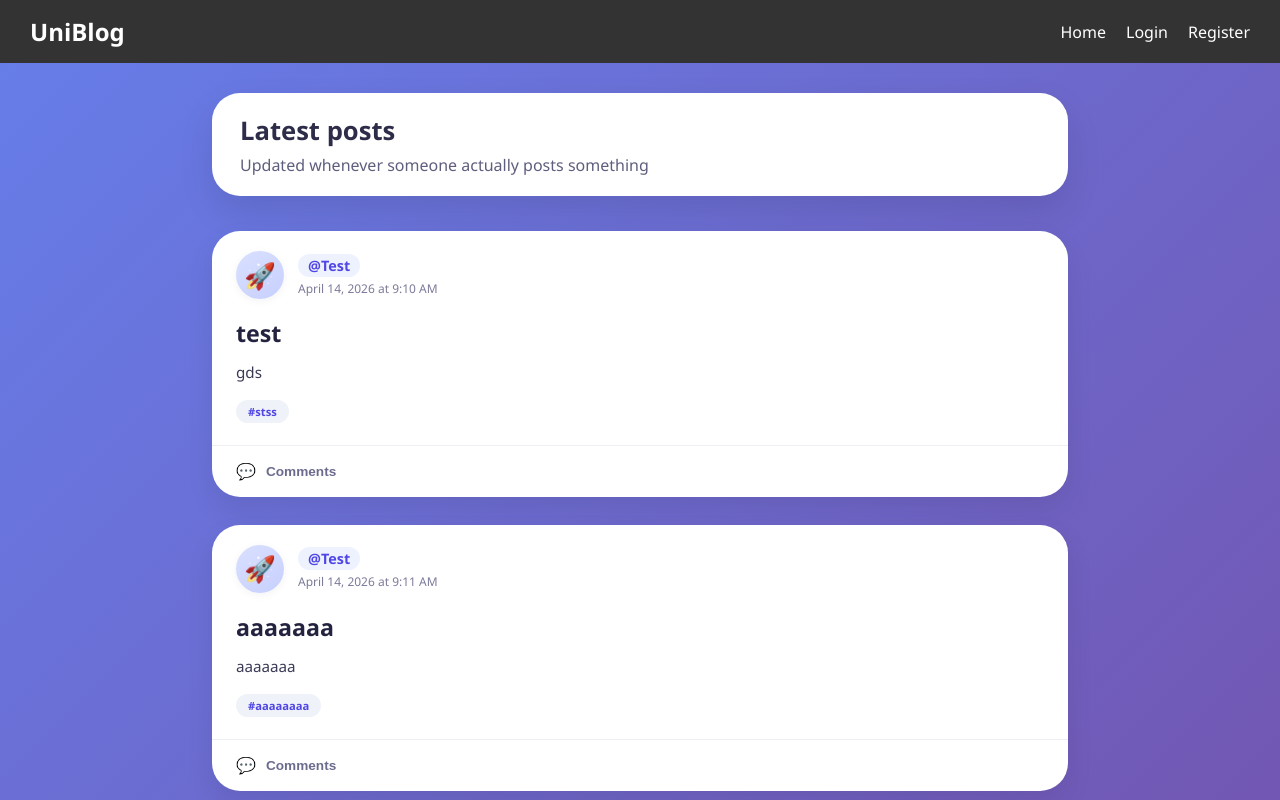
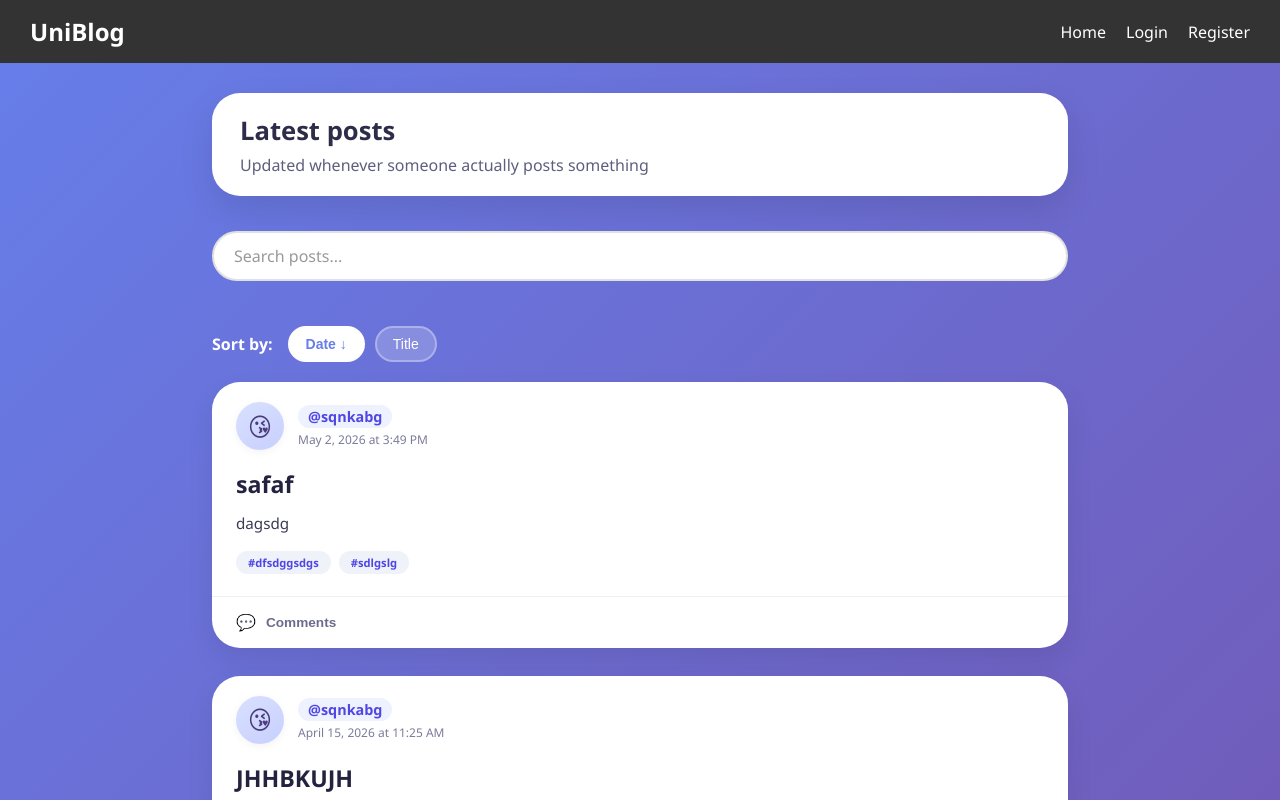
Before and after one commit to SqnkaBG/uniblog, a React (Create React App) app: page / in a window 1280 px wide. Shown: the top 800 px of the page. Built offline with nearby package versions, Linux system fonts and the light colour scheme; data requests are answered from the project's data file; the HTML template or start-up script is replaced by a standard one.

Commit message:
Added sorting, searching and cookies

```diff
--- a/package.json
+++ b/package.json
@@ -7,6 +7,7 @@
     "@testing-library/jest-dom": "^6.9.1",
     "@testing-library/react": "^16.3.2",
     "@testing-library/user-event": "^13.5.0",
+    "js-cookie": "^3.0.5",
     "json-server": "^1.0.0-beta.15",
     "react": "^19.2.4",
     "react-dom": "^19.2.4",
--- a/src/App.js
+++ b/src/App.js
@@ -7,6 +7,7 @@ import MyProfile from "./pages/my-profile";
 import Footer from "./components/footer";
 import HomePage from "./pages/home";
 import AddPost from "./pages/addPost";
+import Cookies from "js-cookie";
 
 //install json server: npm install -g json-server
 //start json server - json-server --watch src/db/db.json --port 3002
@@ -18,11 +19,12 @@ const App = () => {
   const [userId, setUserId] = useState("");
   const [username, setUsername] = useState("");
   const checkLoginState = () => {
-    const loginState = localStorage.getItem("isLoggedIn");
+    const loginState = Cookies.get("isLoggedIn");
+
     if (loginState) {
       setIsLoggedIn(true);
-      setUsername(localStorage.getItem("username"));
-      setUserId(localStorage.getItem("userID"));
+      setUsername(Cookies.get("username"));
+      setUserId(Cookies.get("userID"));
     }
   };
   useState(checkLoginState, []);
--- a/src/components/navbar.js
+++ b/src/components/navbar.js
@@ -1,6 +1,7 @@
 import { Link, useNavigate } from "react-router-dom";
 import { LoginContext } from "../App";
 import { useContext } from "react";
+import Cookies from "js-cookie";
 
 function NavigationBar() {
   const { isLoggedIn, setIsLoggedIn, userId, setUserId } =
@@ -9,9 +10,9 @@ function NavigationBar() {
 
   const handleLogout = () => {
     setIsLoggedIn(false);
-    localStorage.removeItem("isLoggedIn");
-    localStorage.removeItem("userID");
-    localStorage.removeItem("username");
+    Cookies.remove("isLoggedIn", { path: "/" });
+    Cookies.remove("userID", { path: "/" });
+    Cookies.remove("username", { path: "/" });
     setUserId("");
     navigate("/");
   };
--- a/src/db/db.json
+++ b/src/db/db.json
@@ -17,10 +17,11 @@
       "email": "258knr@unibit.bg",
       "password": "P@rola123456",
       "username": "sqnkabg",
-      "avatar": "😉",
-      "bio": "Супер",
+      "avatar": "😘",
+      "bio": "asfaf",
       "posts": [
-        "_C8ArbZC"
+        "_C8ArbZC",
+        "KjSl0lzu"
       ],
       "id": "p3EZEJA",
       "comments": [
@@ -90,17 +91,30 @@
       ],
       "comments": [],
       "id": "7ZPWJ6x"
+    },
+    {
+      "postKey": "KjSl0lzu",
+      "userID": "p3EZEJA",
+      "date": "2026-05-02T15:49:20.649Z",
+      "title": "safaf",
+      "body": "dagsdg",
+      "tags": [
+        "#dfsdggsdgs",
+        "#sdlgslg"
+      ],
+      "comments": [],
+      "id": "QyKMKJ_"
     }
   ],
   "comments": [
     {
       "postId": "D2-kYIC8qSg",
       "userId": "p3EZEJA",
-      "body": "asfasf1",
+      "body": "sa",
       "date": "2026-04-17T04:23:04.859Z",
       "id": 1,
       "edited": true,
-      "editDate": "2026-04-17T04:24:44.931Z"
+      "editDate": "2026-05-02T15:48:43.061Z"
     },
     {
       "postId": "D2-kYIC8qSg",
--- a/src/pages/home.css
+++ b/src/pages/home.css
@@ -264,3 +264,88 @@ body {
     justify-content: center;
   }
 }
+/* Search Container */
+.search-container {
+  position: relative;
+  margin-bottom: 20px;
+  width: 100%;
+}
+
+.search-input {
+  width: 100%;
+  padding: 12px 40px 12px 20px;
+  border: 2px solid #e0e0e0;
+  border-radius: 30px;
+  font-size: 16px;
+  font-family: inherit;
+  background: white;
+  box-sizing: border-box;
+  transition: all 0.3s;
+}
+
+.search-input:focus {
+  outline: none;
+  border-color: #667eea;
+  box-shadow: 0 0 0 3px rgba(102, 126, 234, 0.1);
+}
+
+.search-input::placeholder {
+  color: #999;
+}
+
+.clear-search-btn {
+  position: absolute;
+  right: 12px;
+  top: 50%;
+  transform: translateY(-50%);
+  background: none;
+  border: none;
+  color: #999;
+  font-size: 18px;
+  cursor: pointer;
+  padding: 4px 8px;
+  width: auto;
+}
+
+.clear-search-btn:hover {
+  color: #333;
+}
+
+/* Sort Controls */
+.sort-controls {
+  display: flex;
+  align-items: center;
+  gap: 10px;
+  margin-bottom: 20px;
+  flex-wrap: wrap;
+}
+
+.sort-controls span {
+  font-weight: 600;
+  color: white;
+  margin-right: 5px;
+}
+
+.sort-btn {
+  background: rgba(255, 255, 255, 0.2);
+  color: white;
+  border: 2px solid rgba(255, 255, 255, 0.3);
+  padding: 8px 16px;
+  border-radius: 20px;
+  cursor: pointer;
+  font-size: 14px;
+  font-weight: 500;
+  transition: all 0.2s;
+  width: auto;
+}
+
+.sort-btn:hover {
+  background: rgba(255, 255, 255, 0.3);
+}
+
+.sort-btn.active {
+  background: white;
+  color: #667eea;
+  border-color: white;
+  font-weight: 600;
+}
--- a/src/pages/home.js
+++ b/src/pages/home.js
@@ -3,14 +3,19 @@ import { LoginContext } from "../App";
 import "./home.css";
 import { useNavigate } from "react-router-dom";
 import Comment from "./comment";
+import Cookies from "js-cookie";
 
 const HomePage = () => {
   const [posts, setPosts] = useState([]);
   const [loading, setLoading] = useState(true);
   const [authors, setAuthors] = useState([]);
   const [commentSelected, setCommentSelected] = useState(null);
+
+  const [sortBy, setSortBy] = useState("date");
+  const [searchQuery, setSearchQuery] = useState("");
+  const [sortOrder, setSortOrder] = useState("desc");
+
   const navigate = useNavigate();
-
   const { isLoggedIn } = useContext(LoginContext);
 
   useEffect(() => {
@@ -51,11 +56,41 @@ const HomePage = () => {
   const getAuthorById = (userId) => {
     return authors.find((author) => author.id === userId);
   };
+
   const getMyProfileById = () => {
-    return authors.find(
-      (author) => author.id === localStorage.getItem("userID"),
+    return authors.find((author) => author.id === Cookies.get("userID"));
+  };
+
+  const getSortedPosts = (postsToSort) => {
+    return [...postsToSort].sort((a, b) => {
+      if (sortBy === "date") {
+        return sortOrder === "desc"
+          ? new Date(b.date) - new Date(a.date)
+          : new Date(a.date) - new Date(b.date);
+      }
+      if (sortBy === "title") {
+        return sortOrder === "desc"
+          ? a.title.localeCompare(b.title)
+          : b.title.localeCompare(a.title);
+      }
+      return 0;
+    });
+  };
+
+  const getFilteredPosts = (postsToFilter) => {
+    if (!searchQuery.trim()) return postsToFilter;
+
+    return postsToFilter.filter((post) => {
+      const query = searchQuery.toLowerCase();
+      return (
+        post.title?.toLowerCase().includes(query) ||
+        post.body?.toLowerCase().includes(query) ||
+        post.tags?.some((tag) => tag.toLowerCase().includes(query))
       );
+    });
   };
+
+  const processedPosts = getFilteredPosts(getSortedPosts(posts));
 
   if (loading) {
     return (
@@ -99,7 +134,7 @@ const HomePage = () => {
     <div className="home-container">
       <div className="welcome-card">
         <div className="welcome-text">
-          <h2>Latest posts</h2>
+          <h2>{posts.length > 0 ? "Latest posts" : "What's new"}</h2>
           <p>Updated whenever someone actually posts something</p>
         </div>
         {isLoggedIn && (
@@ -107,26 +142,78 @@ const HomePage = () => {
             className="create-post-btn"
             onClick={() => navigate("/addPost")}
           >
-            {" "}
             Make a post
           </button>
         )}
       </div>
 
+      <div className="search-container">
+        <input
+          type="text"
+          className="search-input"
+          placeholder="Search posts..."
+          value={searchQuery}
+          onChange={(e) => setSearchQuery(e.target.value)}
+        />
+        {searchQuery && (
+          <button
+            className="clear-search-btn"
+            onClick={() => setSearchQuery("")}
+          >
+            ✕
+          </button>
+        )}
+      </div>
+
+      <div className="sort-controls">
+        <span>Sort by:</span>
+        <button
+          className={`sort-btn ${sortBy === "date" ? "active" : ""}`}
+          onClick={() => {
+            if (sortBy === "date") {
+              setSortOrder(sortOrder === "desc" ? "asc" : "desc");
+            } else {
+              setSortBy("date");
+              setSortOrder("desc");
+            }
+          }}
+        >
+          Date {sortBy === "date" && (sortOrder === "desc" ? "↓" : "↑")}
+        </button>
+        <button
+          className={`sort-btn ${sortBy === "title" ? "active" : ""}`}
+          onClick={() => {
+            if (sortBy === "title") {
+              setSortOrder(sortOrder === "desc" ? "asc" : "desc");
+            } else {
+              setSortBy("title");
+              setSortOrder("desc");
+            }
+          }}
+        >
+          Title {sortBy === "title" && (sortOrder === "desc" ? "↓" : "↑")}
+        </button>
+      </div>
+
       <div className="posts-feed">
-        {posts.map((post) => {
+        {processedPosts.length === 0 ? (
+          <div className="empty-state">
+            <h3>No posts yet</h3>
+            <p>Be the first to share something!</p>
+          </div>
+        ) : (
+          processedPosts.map((post) => {
             const author = getAuthorById(post.userID);
             const myProfile = getMyProfileById();
             return (
               <div key={post.id} className="post-card">
                 <div className="post-header">
-                <div className="avatar">{`${author.avatar}` || `${"👤"}`}</div>
+                  <div className="avatar">{`${author?.avatar || "👤"}`}</div>
                   <div className="post-author">
                     <span className="post-badge">
-                    @{author.username || "nameless"}
+                      @{author?.username || "nameless"}
                     </span>
                     <span className="post-meta">
-                    {" "}
                       {new Date(post.date).toLocaleDateString("en-BG", {
                         day: "numeric",
                         month: "long",
@@ -165,7 +252,8 @@ const HomePage = () => {
                 </div>
               </div>
             );
-        })}
+          })
+        )}
       </div>
     </div>
   );
--- a/src/pages/login.js
+++ b/src/pages/login.js
@@ -1,6 +1,7 @@
 import { useState, useEffect, useContext } from "react";
 import { LoginContext } from "../App";
 import { useNavigate } from "react-router-dom";
+import Cookies from "js-cookie";
 
 const LoginPage = () => {
   const { setIsLoggedIn } = useContext(LoginContext);
@@ -43,9 +44,9 @@ const LoginPage = () => {
         setUserId(validUser.id);
         setUsername(validUser.username);
 
-        localStorage.setItem("isLoggedIn", "true");
-        localStorage.setItem("userID", `${validUser.id}`); //the logic here is that if you use real db you will probably gonna use some cryptography logic and/or it will be stored somewhere else for security
-        localStorage.setItem("username", `${validUser.username}`);
+        Cookies.set("isLoggedIn", "true", { expires: 5, path: "/" });
+        Cookies.set("userID", validUser.id, { expires: 5, path: "/" });
+        Cookies.set("username", validUser.username, { expires: 5, path: "/" });
 
         setUserId(validUser.id);
         navigate("/my-profile");
```
Also changed, not shown: 1 other file (tests, documents, lock files or other folders). Lines whose indentation alone changed are shown as unchanged.
